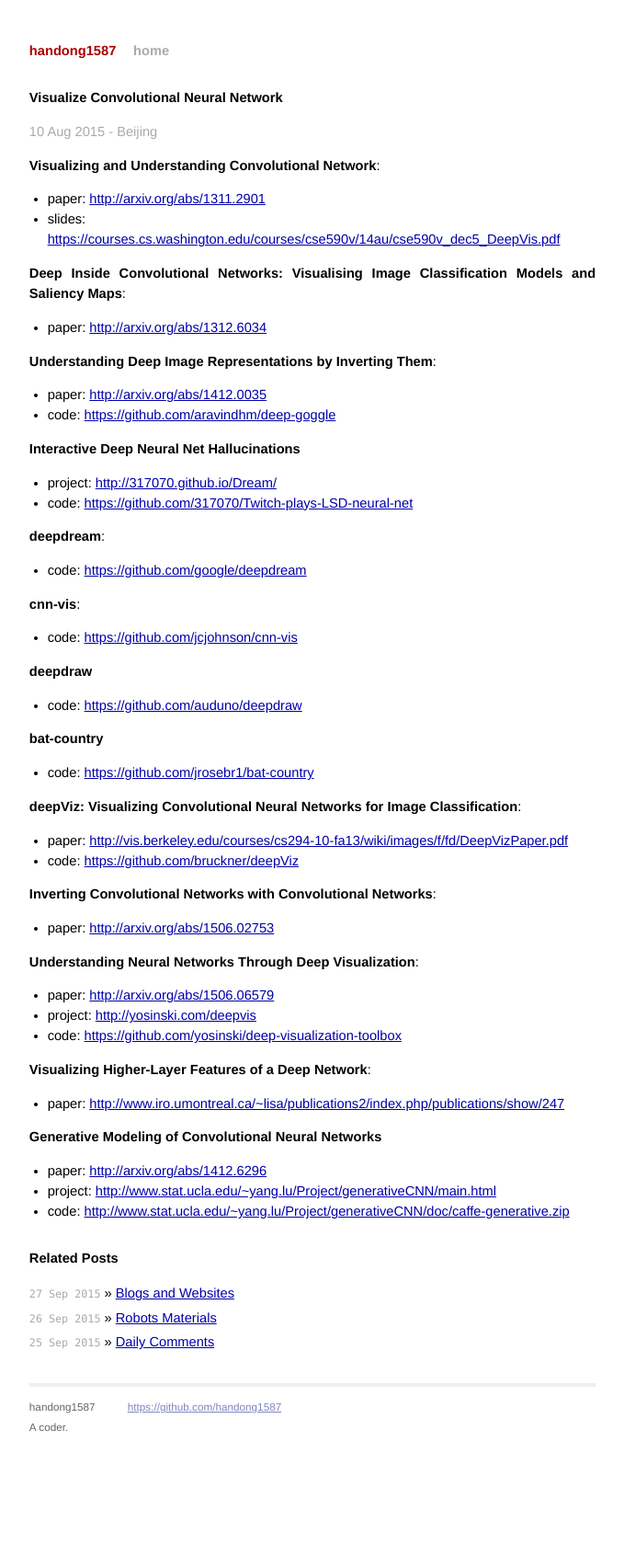
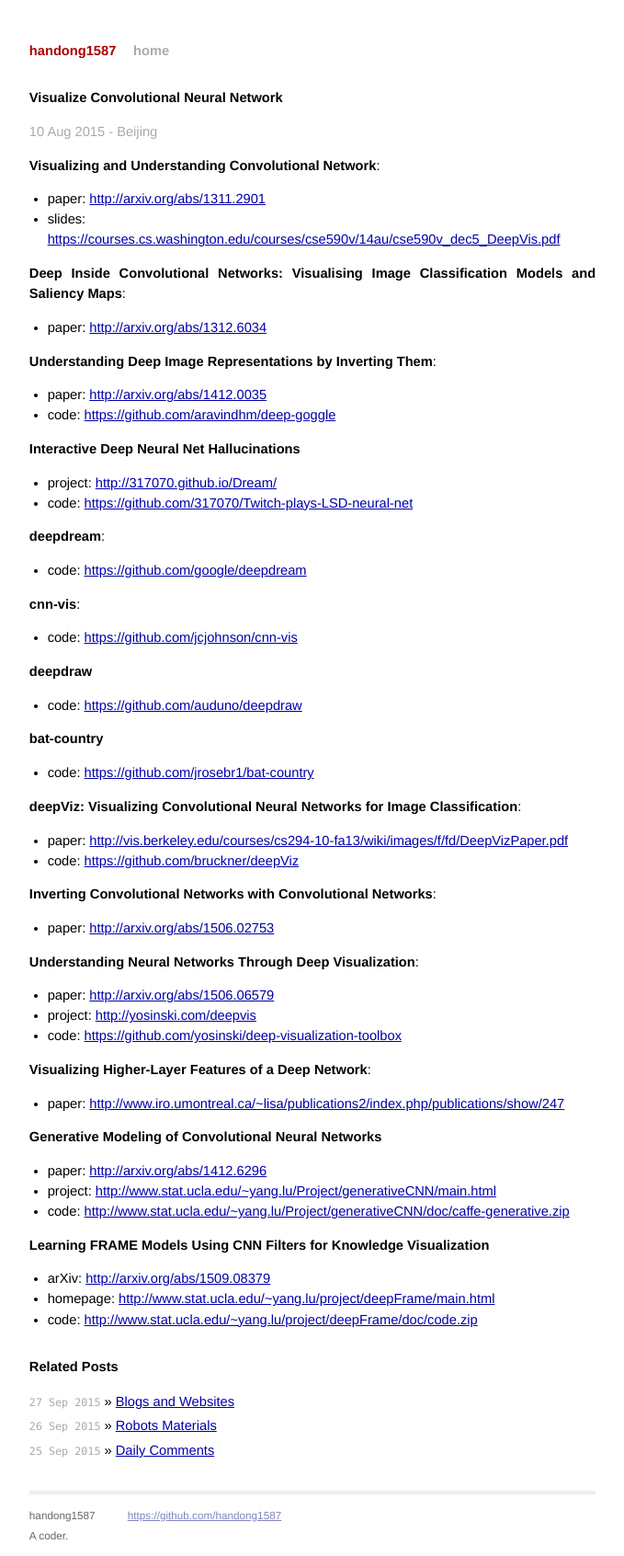
Before and after one commit to handong1587/handong1587.github.io, a Jekyll site: the page built from _posts/deep_learning/2015-08-10-visulize-cnn.md, in a window 1280 px wide. Shown: the whole page at 92% size, without its empty margins (300-979 px from the left). Built offline with Jekyll 4.4.1, drawn with Linux system fonts in a browser that asks for light colours; Markdown is read by kramdown in place of the engine named in the settings; comment, search, counter and statistics services are not loaded; before the commit the page ends 1575 px from its top, so only the background shows below that.

Commit message:
update md

```diff
--- a/_posts/deep_learning/2015-08-10-visulize-cnn.md
+++ b/_posts/deep_learning/2015-08-10-visulize-cnn.md
@@ -68,3 +68,9 @@ title: Visualize Convolutional Neural Network
 - paper: [http://arxiv.org/abs/1412.6296](http://arxiv.org/abs/1412.6296)
 - project: [http://www.stat.ucla.edu/~yang.lu/Project/generativeCNN/main.html](http://www.stat.ucla.edu/~yang.lu/Project/generativeCNN/main.html)
 - code: [http://www.stat.ucla.edu/~yang.lu/Project/generativeCNN/doc/caffe-generative.zip](http://www.stat.ucla.edu/~yang.lu/Project/generativeCNN/doc/caffe-generative.zip)
+
+**Learning FRAME Models Using CNN Filters for Knowledge Visualization**
+
+- arXiv: [http://arxiv.org/abs/1509.08379](http://arxiv.org/abs/1509.08379)
+- homepage: [http://www.stat.ucla.edu/~yang.lu/project/deepFrame/main.html](http://www.stat.ucla.edu/~yang.lu/project/deepFrame/main.html)
+- code: [http://www.stat.ucla.edu/~yang.lu/project/deepFrame/doc/code.zip](http://www.stat.ucla.edu/~yang.lu/project/deepFrame/doc/code.zip)
```
